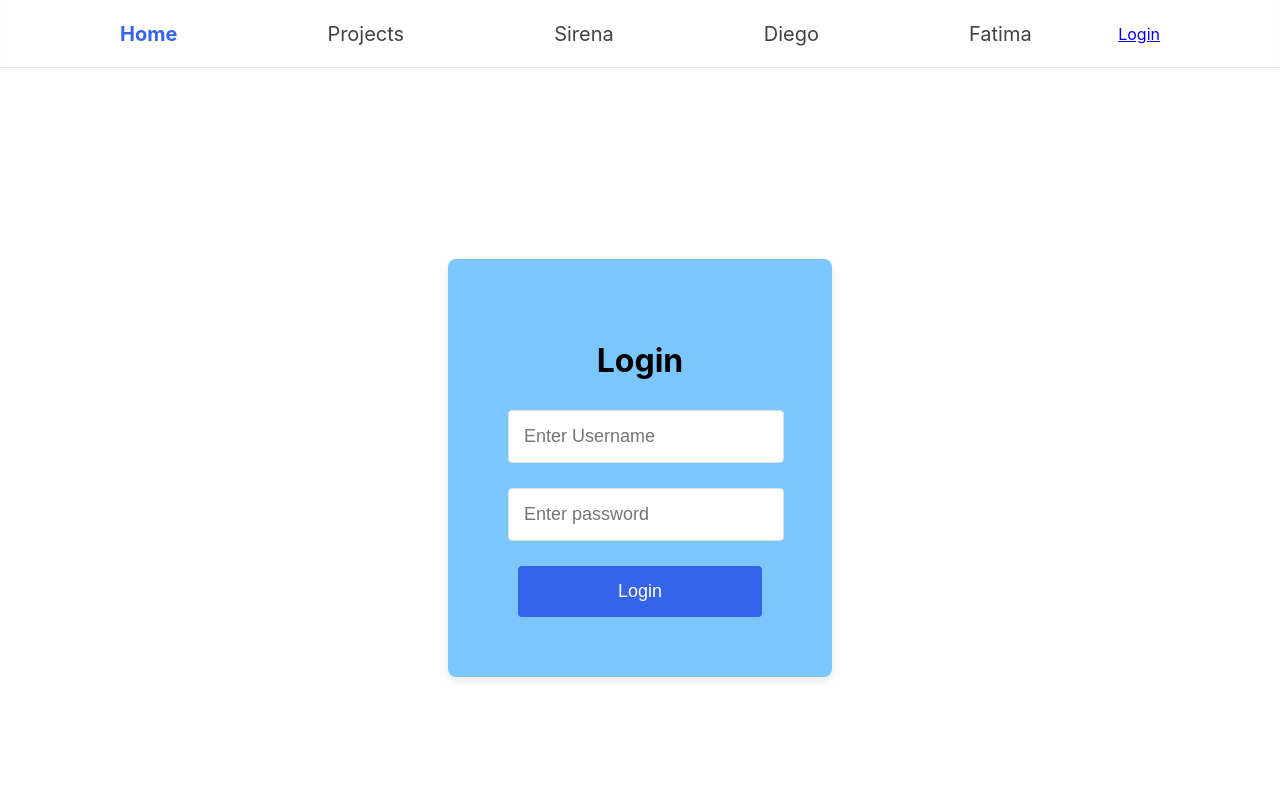
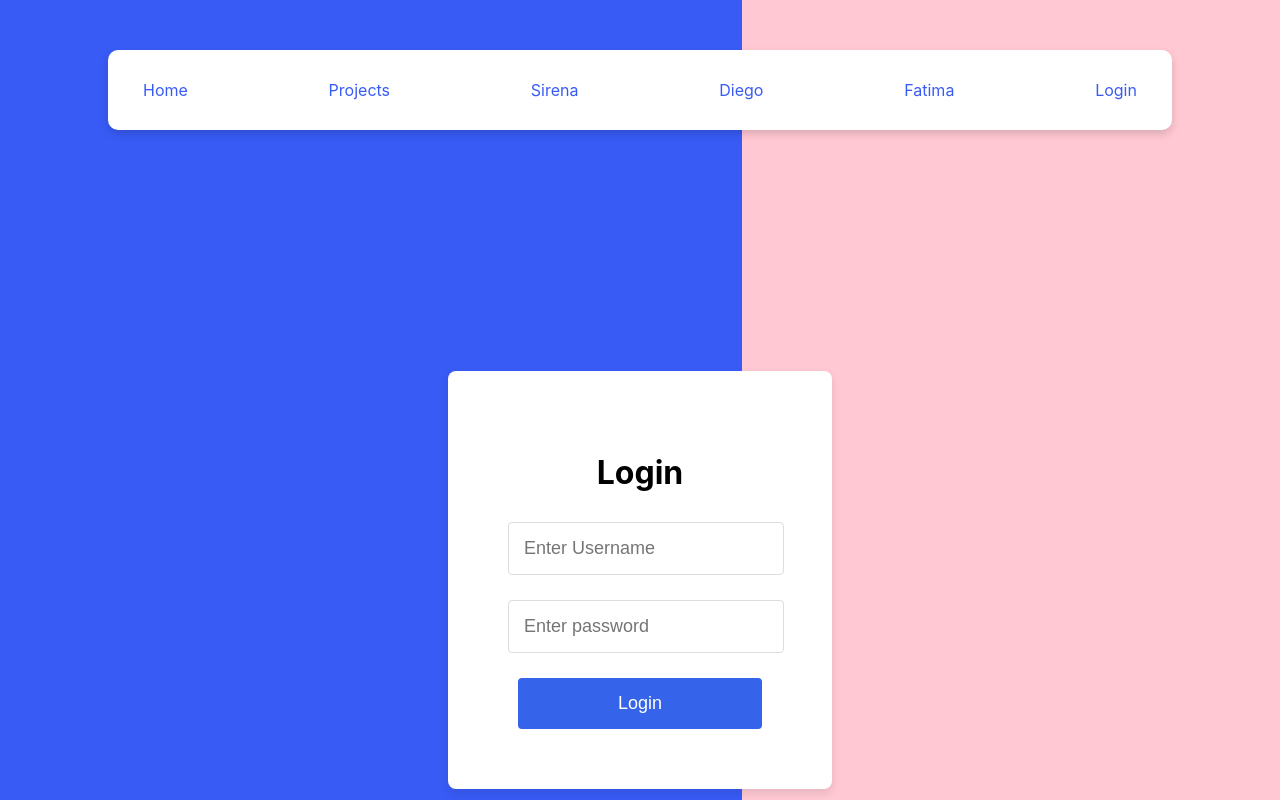
Before and after one commit to sbackham/GirlCoded, a React (Create React App) app in the folder girlcoded/: page /login in a window 1280 px wide. Shown: the top 800 px of the page. Built offline with nearby package versions, Linux system fonts and the light colour scheme; no server answers.

Commit message:
Working on css code for navbar.

```diff
--- a/girlcoded/src/Components/Navbar.js
+++ b/girlcoded/src/Components/Navbar.js
@@ -1,42 +1,19 @@
-import React, { useState, useEffect } from 'react'; // Add useState and useEffect here
-import { Link } from 'react-router-dom';
-import Login from './Login';
-import { observeAuthState, signOutUser } from '../authService';
+import React from 'react';
+import { Link } from 'react-router-dom'; // Import Link
+import './navbar.css'; // Make sure the path is correct to import the CSS file
 
 const Navbar = () => {
-  const [user, setUser] = useState(null);
-
-  useEffect(() => {
-    const unsubscribe = observeAuthState(setUser);
-    return unsubscribe; // Make sure to clean up the subscription
-  }, []);
-
-  const handleLogout = async () => {
-    try {
-      await signOutUser();
-      // Update UI after sign out
-    } catch (error) {
-      // Handle error, possibly set an error state and display it
-    }
-  };
   return (
-    <nav style={{ paddingLeft: 120, paddingRight: 120, paddingTop: 22, paddingBottom: 22, background: 'white', boxShadow: '0px -1px 1px rgba(0, 0, 0, 0.10) inset', display: 'flex', justifyContent: 'space-between', alignItems: 'center' }}>
-      <div style={{ display: 'flex', gap: 150 }}>
-        {/* Use Link to make these clickable */}
-        <Link to="/" style={{ textDecoration: 'none', color: '#3563E9', fontSize: 20, fontWeight: '700' }}>Home</Link>
-        <Link to="/projects" style={{ textDecoration: 'none', color: '#424242', fontSize: 20 }}>Projects</Link>
-        <Link to="/team/sirena-backham" style={{ textDecoration: 'none', color: '#424242', fontSize: 20 }}>Sirena</Link>
-        <Link to="/team/diego-diaz" style={{ textDecoration: 'none', color: '#424242', fontSize: 20 }}>Diego</Link>
-        <Link to="/team/fatima-kammona" style={{ textDecoration: 'none', color: '#424242', fontSize: 20 }}>Fatima</Link>
-      </div>
-      <div>
-              {!user ? (
-                <Link to="/login">Login</Link> // This should ideally redirect to a login page or open a login modal
-              ) : (
-                <button onClick={handleLogout}>Log out</button>
-              )}
-            </div>
-    </nav>
+    <div className="background-container">
+      <nav className="navbar">
+        <Link to="/" className="nav-item">Home</Link>
+        <Link to="/projects" className="nav-item">Projects</Link>
+        <Link to="/team/sirena-backham" className="nav-item">Sirena</Link>
+        <Link to="/team/diego-diaz" className="nav-item">Diego</Link>
+        <Link to="/team/fatima-kammona" className="nav-item">Fatima</Link>
+        <Link to="/login" className="nav-item">Login</Link>
+      </nav>
+    </div>
   );
 };
 
--- a/girlcoded/src/Components/loginPage.css
+++ b/girlcoded/src/Components/loginPage.css
@@ -3,16 +3,19 @@
   justify-content: center;
   align-items: center;
   height: 100vh;
-  background-color: #fff; /* or any preferred background color */
+  /* Using a linear gradient to create the split backdrop */
+ /* background: linear-gradient(to right, #add8e6 58%, #ffc0cb 4%); /* Adjust the colors to match the exact shades you want */
+  background: linear-gradient(to right, #385bf5 58%, #ffc8d3 42%); /* Adjust the colors to match the exact shades you want */
 }
 
 .login-form {
   padding: 60px;
-  background: #fff;
+  background: #fff; /* Ensure the form background is white */
   box-shadow: 0 4px 8px rgba(0, 0, 0, 0.1);
   border-radius: 8px;
   text-align: center;
-  background-color: #7cc6fe;
+  max-width: 400px; /* Optional: Constrain the width of the form */
+  margin: auto; /* Center the form in the flex container */
 }
 
 .login-form h1 {
--- /dev/null
+++ b/girlcoded/src/Components/navbar.css
@@ -0,0 +1,32 @@
+/* This should be applied to a container div that wraps around the navbar */
+.background-container {
+  background: linear-gradient(to right, #385bf5 58%, #ffc8d3 42%); /* Adjust the colors to match the exact shades you want */
+  padding: 30px 0; /* Top and bottom padding */
+}
+.navbar {
+  background-color: #fff; /* White background for the navbar */
+  max-width: 80%; /* Or any other width you prefer */
+  margin: 20px auto; /* Centers the navbar and add vertical space */
+  display: flex;
+  justify-content: space-between;
+  padding: 20px; /* Padding inside the navbar */
+  border-radius: 10px; /* Optional: to have rounded corners */
+  position: relative; /* To stay in the flow of the document */
+  z-index: 1000; /* Ensure it's above the background */
+  box-shadow: 0 4px 8px rgba(0, 0, 0, 0.15); /* Shadow to create a "floating" effect */
+}
+
+/* Styles for the nav items */
+.nav-item {
+  padding: 10px 15px;
+  text-decoration: none;
+  color: #385bf5; /* Text color */
+  background-color: transparent; /* No background color by default */
+  border-radius: 4px; /* Slight rounding of corners */
+  transition: background-color 0.3s, color 0.3s; /* Smooth transition for hover effects */
+}
+
+.nav-item:hover {
+  background-color: #ffc8d3; /* Pink color on hover */
+  color: #fff; /* White text on hover */
+}
```
